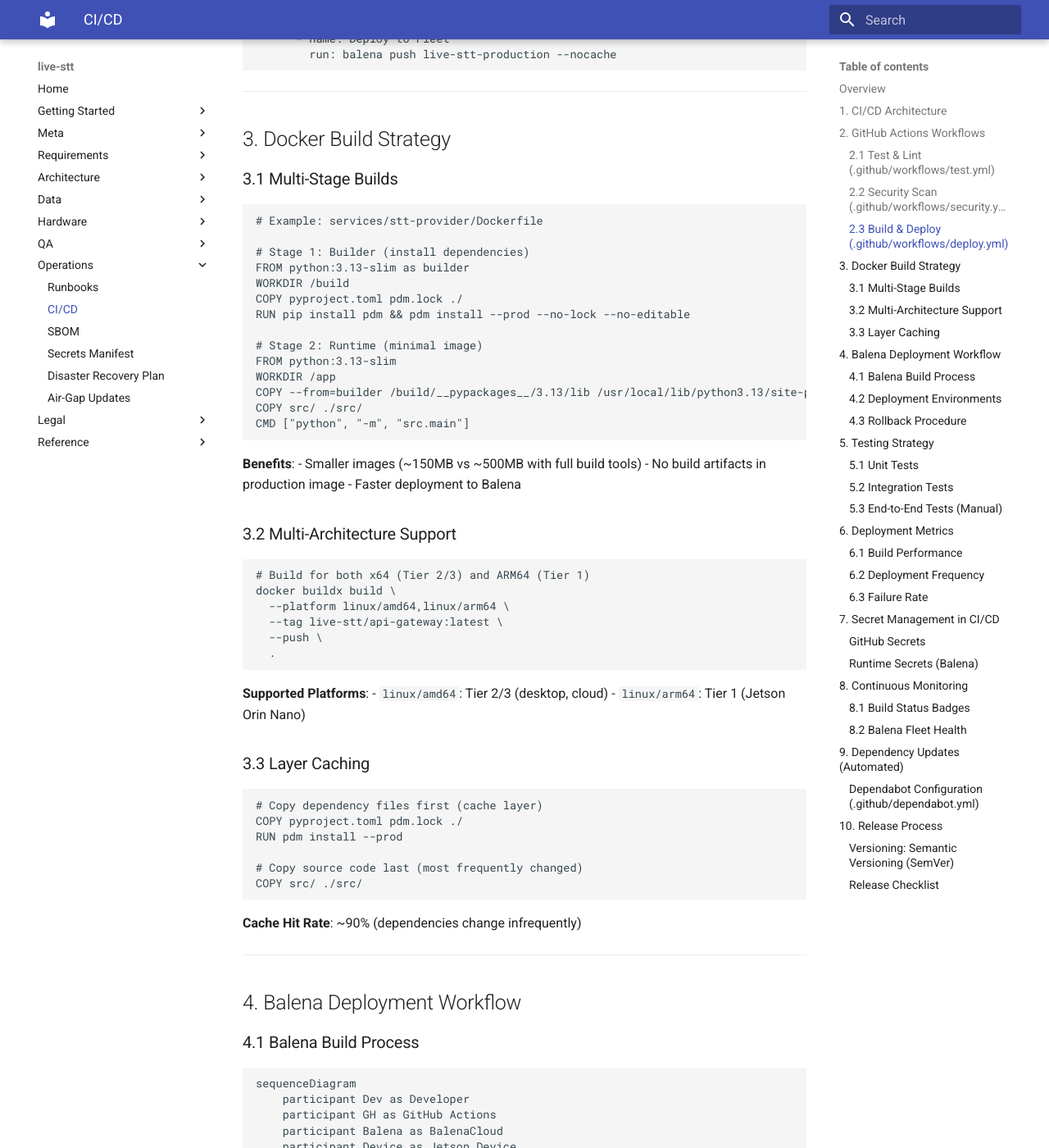
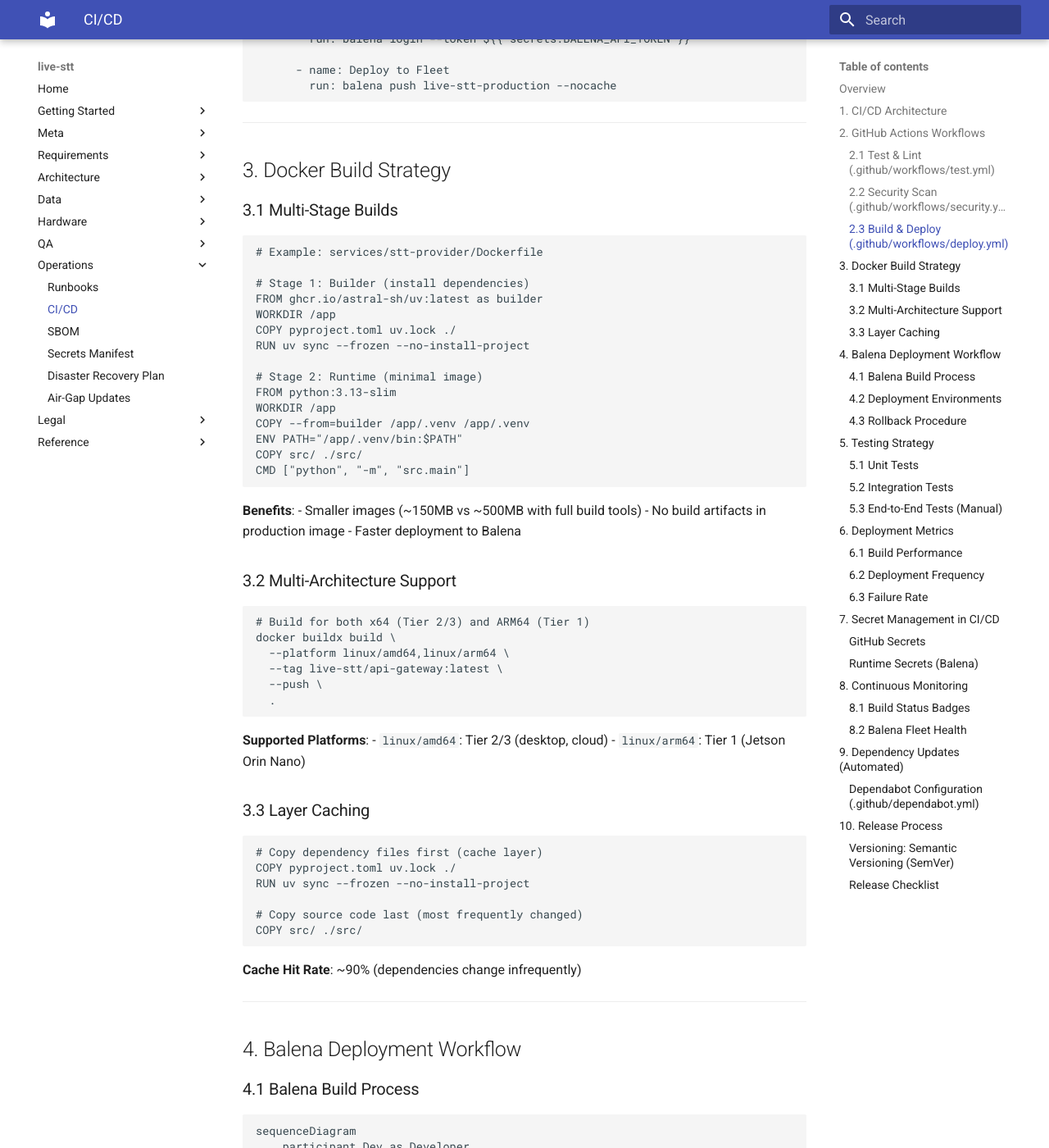
Before and after one commit to TomDakan/LiveSTT, an MkDocs documentation site: the page built from docs/60_ops/cicd.md, in a window 1280 px wide and 1400 px high, scrolled down 3283 px. Shown: the whole window at 82% size. Built offline with MkDocs 1.6.1 and Material for MkDocs 9.7.7, drawn with Linux system fonts in a browser that asks for light colours; some of the changed text lies outside the part shown.

````diff
--- a/docs/60_ops/cicd.md
+++ b/docs/60_ops/cicd.md
@@ -43,23 +43,25 @@ jobs:
         with:
           python-version: '3.13'
 
-      - name: Install PDM
-        run: pip install pdm==2.12.3
+      - name: Install uv
+        uses: astral-sh/setup-uv@v3
+        with:
+          version: "latest"
 
       - name: Install dependencies
-        run: pdm install
+        run: uv sync
 
       - name: Run Ruff (format check)
-        run: pdm run ruff format . --check
+        run: uv run ruff format . --check
 
       - name: Run Ruff (lint)
-        run: pdm run ruff check .
+        run: uv run ruff check .
 
       - name: Run MyPy
-        run: pdm run mypy .
+        run: uv run mypy .
 
       - name: Run Pytest
-        run: pdm run pytest --cov=services --cov-report=xml
+        run: uv run pytest --cov=services --cov-report=xml
 
       - name: Upload coverage
         uses: codecov/codecov-action@v3
@@ -168,15 +170,16 @@ jobs:
 # Example: services/stt-provider/Dockerfile
 
 # Stage 1: Builder (install dependencies)
-FROM python:3.13-slim as builder
-WORKDIR /build
-COPY pyproject.toml pdm.lock ./
-RUN pip install pdm && pdm install --prod --no-lock --no-editable
+FROM ghcr.io/astral-sh/uv:latest as builder
+WORKDIR /app
+COPY pyproject.toml uv.lock ./
+RUN uv sync --frozen --no-install-project
 
 # Stage 2: Runtime (minimal image)
 FROM python:3.13-slim
 WORKDIR /app
-COPY --from=builder /build/__pypackages__/3.13/lib /usr/local/lib/python3.13/site-packages
+COPY --from=builder /app/.venv /app/.venv
+ENV PATH="/app/.venv/bin:$PATH"
 COPY src/ ./src/
 CMD ["python", "-m", "src.main"]
 ```
@@ -203,8 +206,8 @@ docker buildx build \
 ### 3.3 Layer Caching
 ```dockerfile
 # Copy dependency files first (cache layer)
-COPY pyproject.toml pdm.lock ./
-RUN pdm install --prod
+COPY pyproject.toml uv.lock ./
+RUN uv sync --frozen --no-install-project
 
 # Copy source code last (most frequently changed)
 COPY src/ ./src/
@@ -264,10 +267,10 @@ balena device set-release <DEVICE_UUID> <PREVIOUS_RELEASE_ID>
 ### 5.1 Unit Tests
 ```bash
 # Run locally
-pdm run pytest tests/unit/
+uv run pytest tests/unit/
 
 # Coverage threshold: 80%
-pdm run pytest --cov=services --cov-fail-under=80
+uv run pytest --cov=services --cov-fail-under=80
 ```
 
 ### 5.2 Integration Tests
````
Also changed, not shown: CONTRIBUTING.md (+3 -3 lines), README.md (+4 -3 lines), docs/10_requirements/user_journey_maps.md (+1 -1 lines), docs/60_ops/sbom.md (+8 -6 lines), docs/implementation_guides/00_workflow.md (+1 -1 lines), services/stt-provider/README.md (+2 -2 lines).
